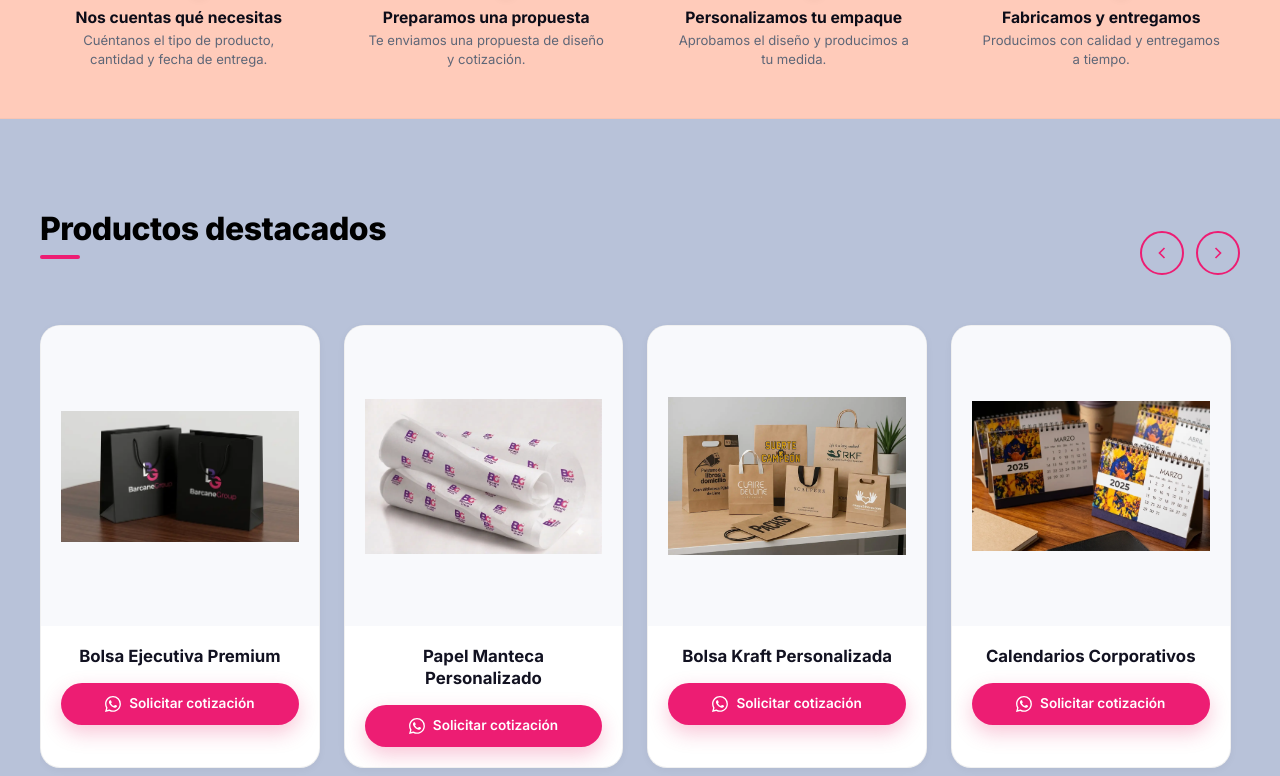
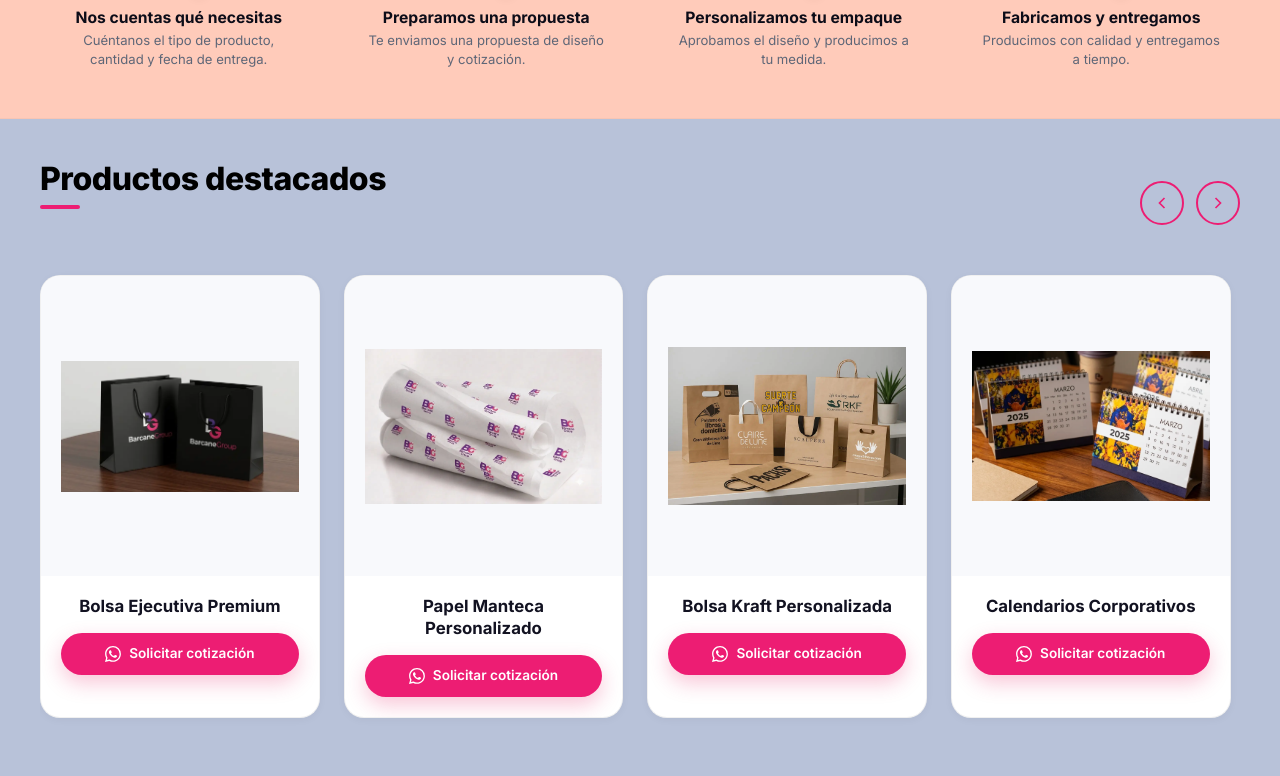
Before and after one commit to Madcz12/BarcaneGroup, a React (Vite) app: page / in a window 1280 px wide. Shown: the part 2752-3528 px from the top of the page. Built offline with nearby package versions, Linux system fonts and the light colour scheme.

Commit message:
fix: FeaturedProducts padding edited

```diff
--- a/src/components/FeaturedProducts/FeaturedProducts.css
+++ b/src/components/FeaturedProducts/FeaturedProducts.css
@@ -2,6 +2,8 @@
 .featured-section {
   background-color: #b8c2d9;
   overflow: hidden;
+  padding-top: 40px !important;    /* Reduce el espacio con el techo */
+  padding-bottom: 40px !important; /* Reduce el espacio abajo de la sección */
 }
 
 .featured-header {
```
